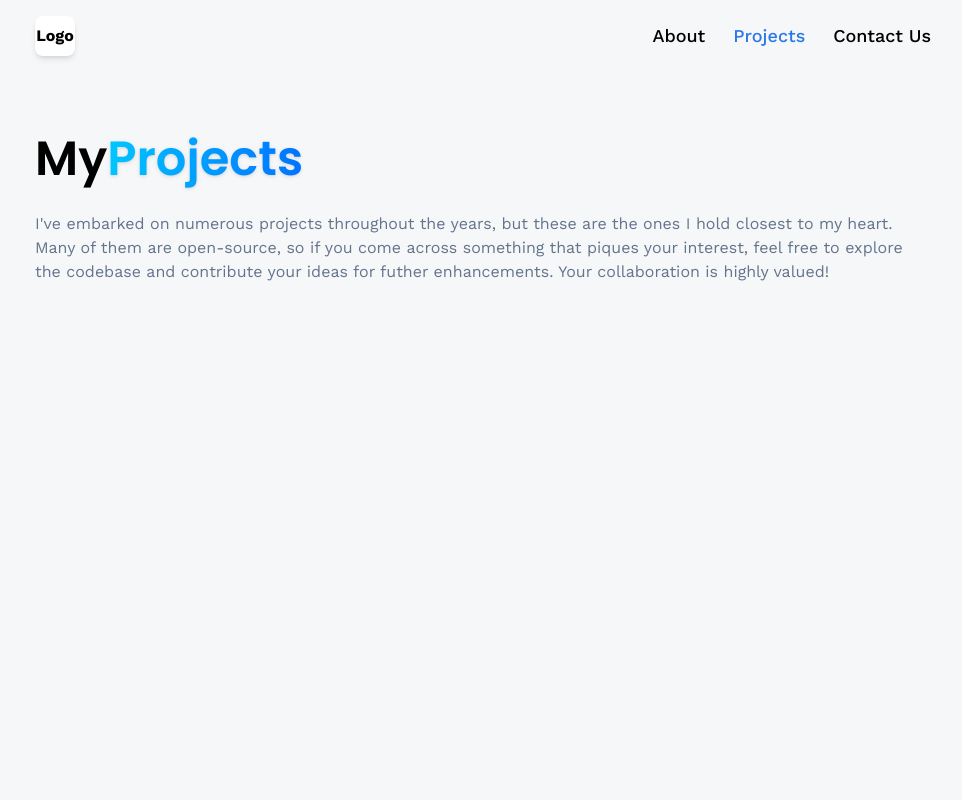
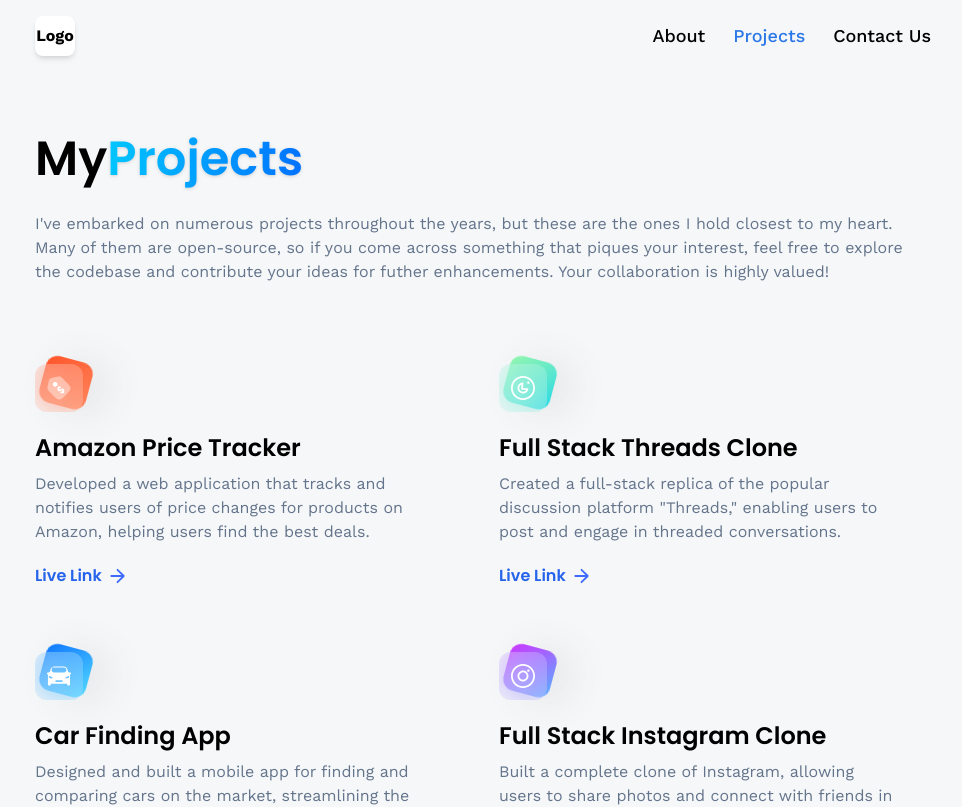
Before and after one commit to vbasoon/3d-portfolio, a React (Vite) app: page /projects in a window 1280 px wide. Shown: the top 807 px of the page, without its empty margins (157-1119 px from the left). Built offline with nearby package versions, Linux system fonts and the light colour scheme.

Commit message:
project completed

```diff
--- a/src/App.jsx
+++ b/src/App.jsx
@@ -5,7 +5,7 @@
 
 const App = () => {
   return (
-    <main className="bg-slate-300/20 h-[100vh]">
+    <main className="bg-slate-300/20 h-full">
       <Router>
         <Navbar/>
         <Routes>
--- a/src/pages/Projects.jsx
+++ b/src/pages/Projects.jsx
@@ -1,4 +1,8 @@
 import React from 'react'
+import {Link} from 'react-router-dom'
+import { projects} from '../constants'
+import { arrow } from '../assets/icons'
+import CTA from '../components/CTA'
 
 const Projects = () => {
   return (
@@ -9,6 +13,49 @@
       <div className="mt-5 flex flex-col gap-3 text-slate-500">
         <p>I've embarked on numerous projects throughout the years, but these are the ones I hold closest to my heart. Many of them are open-source, so if you come across something that piques your interest, feel free to explore the codebase and contribute your ideas for futher enhancements. Your collaboration is highly valued! </p>
       </div>
+      <div className="flex flex-wrap my-20 gap-16">
+        { projects.map((project) => (
+          <div className='lg:w-[400px] w-full' key={project.name}>
+            <div className='block-container w-12 h-12'>
+              <div className={`btn-back rounded-xl ${project.theme}`}></div>
+              <div className="btn-front rounded-xl flex justify-center items-center">
+                <img
+                  src={project.iconUrl}
+                  alt="Project Icon"
+                  className="w-1/2 h-1/2 object-contain"
+                />
+              </div>
+            </div>
+            <div className="mt-5 flex flex-col">
+              <h4 className='text-2xl font-poppins font-semibold'>
+                {project.name}
+              </h4>
+              <p className='mt-2 text-slate-500'>
+                {project.description}
+              </p>
+              <div className='mt-5 flex items-center gap-2 font-poppins'>
+                <Link
+                  to={project.link}
+                  target="_blank"
+                  rel="noopener noreferrer"
+                  className="font-semibold text-blue-600"
+                >
+                  Live Link
+                </Link>
+                <img
+                  src={arrow}
+                  alt="arrow"
+                  className='w-4 h-4 object-contain'
+                />
+              </div>
+            </div>
+          </div>
+        ))}
+      </div>
+
+      <hr className='border-slate-200'/>
+
+      <CTA/>
     </section>
   )
 }
```
